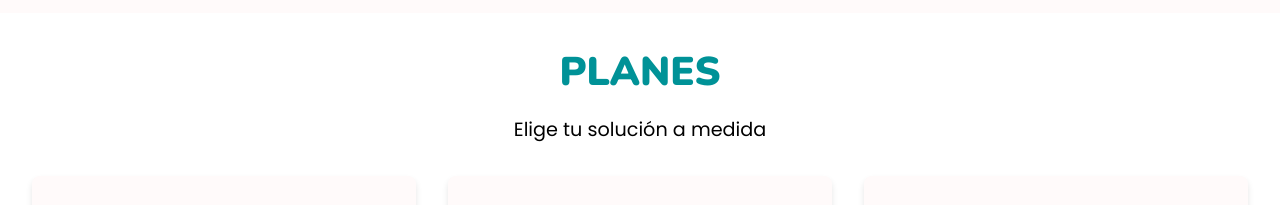
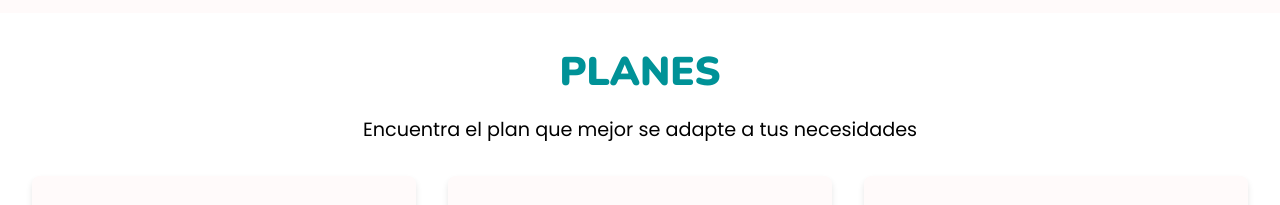
Before and after one commit to MauroEmilianoLopez/somosnap, a plain HTML site: page index.html in a window 1280 px wide. Shown: the part 1065-1270 px from the top of the page. Drawn offline with nearby package versions, Linux system fonts and the light colour scheme.

Commit message:
Ajustes de wordings

```diff
--- a/index.html
+++ b/index.html
@@ -189,7 +189,7 @@
     <section id="planes">
       <header>
         <h2>Planes</h2>
-        <p>Elige tu solución a medida</p>
+        <p>Encuentra el plan que mejor se adapte a tus necesidades</p>
       </header>
       <article>
         <picture><img src="assets/landing.webp" alt="icono de landing pages" /></picture>
```
